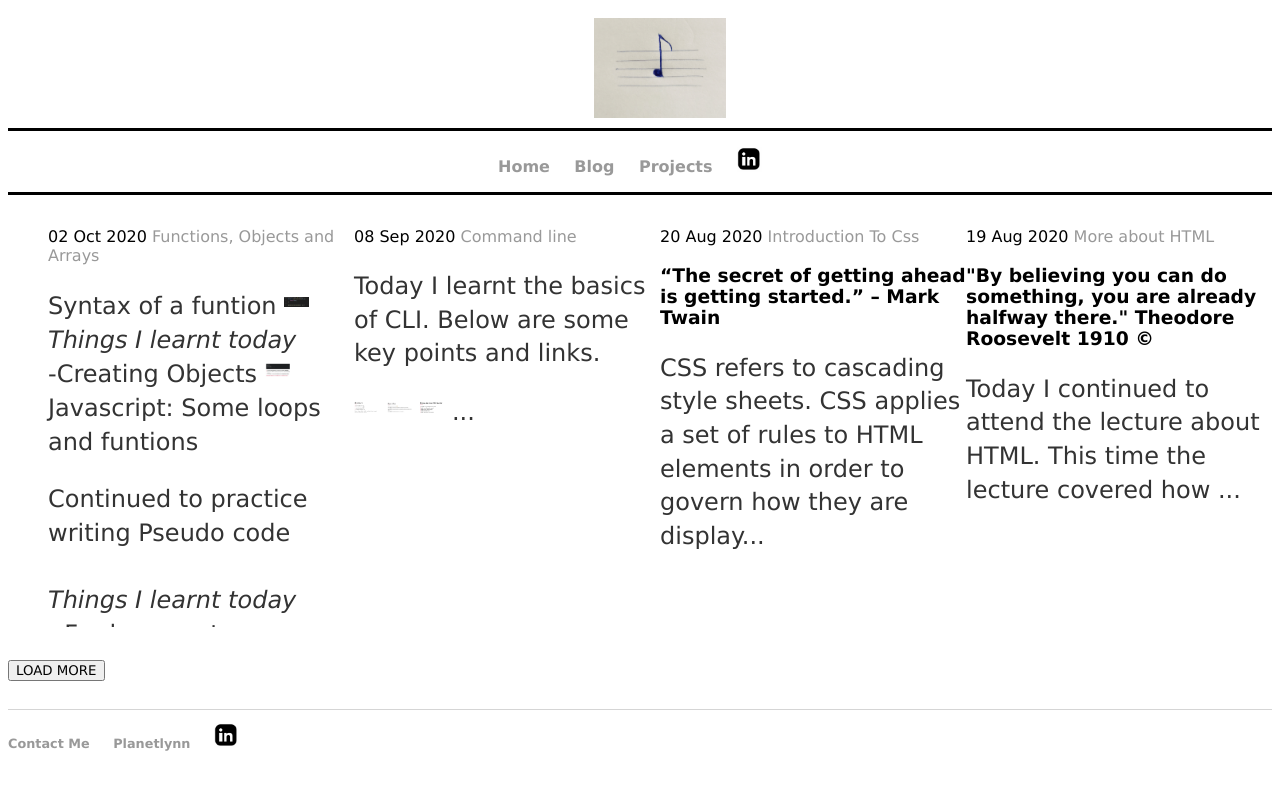
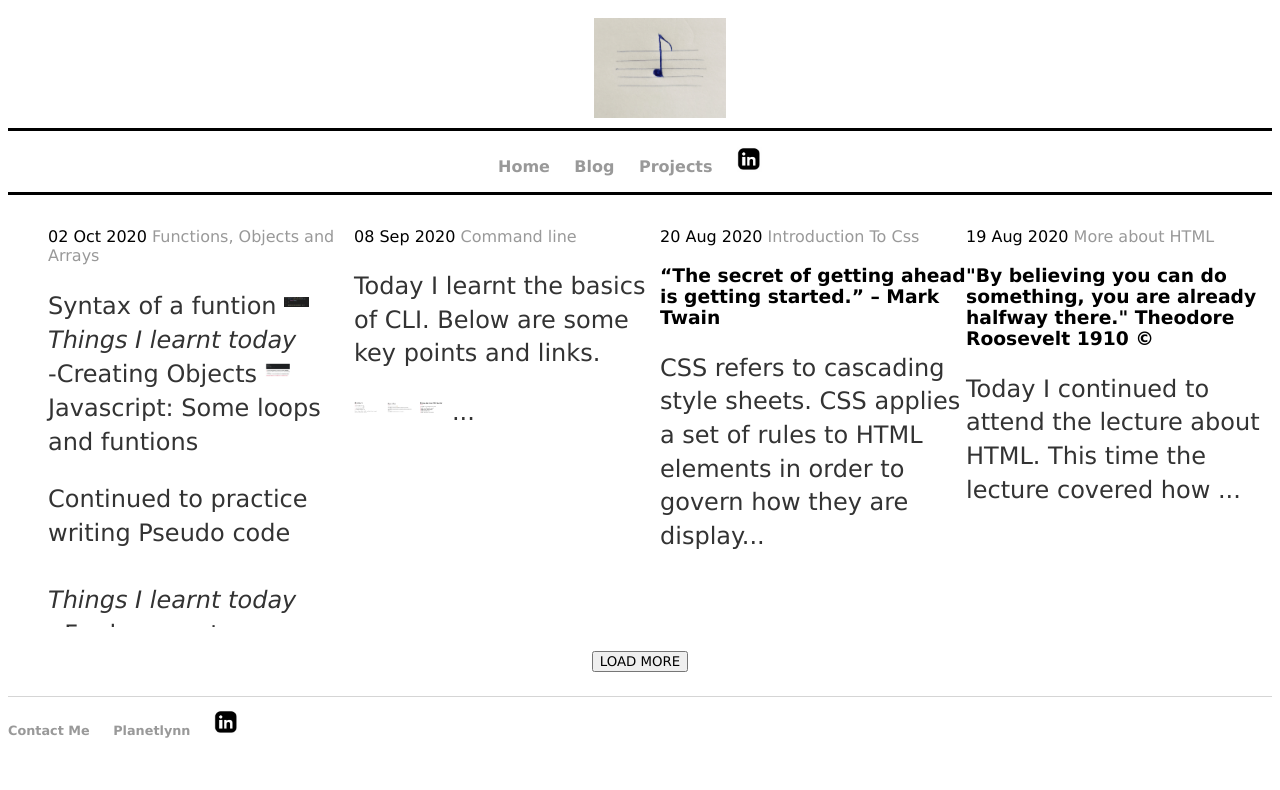
Before and after one commit to aineomugisha/aineomugisha.github.io, a Jekyll site: the page built from blog/index.html, in a window 1280 px wide. Shown: the top 790 px of the page. Built offline with Jekyll 4.4.1, drawn with Linux system fonts in a browser that asks for light colours.

Commit message:
Update main.css

```diff
--- a/css/main.css
+++ b/css/main.css
@@ -130,5 +130,6 @@ button{
 text-align:center;}
 
 .loadmore{
-align-items:center;
+    display:flex;
+ justify-content: center;
 }
```
